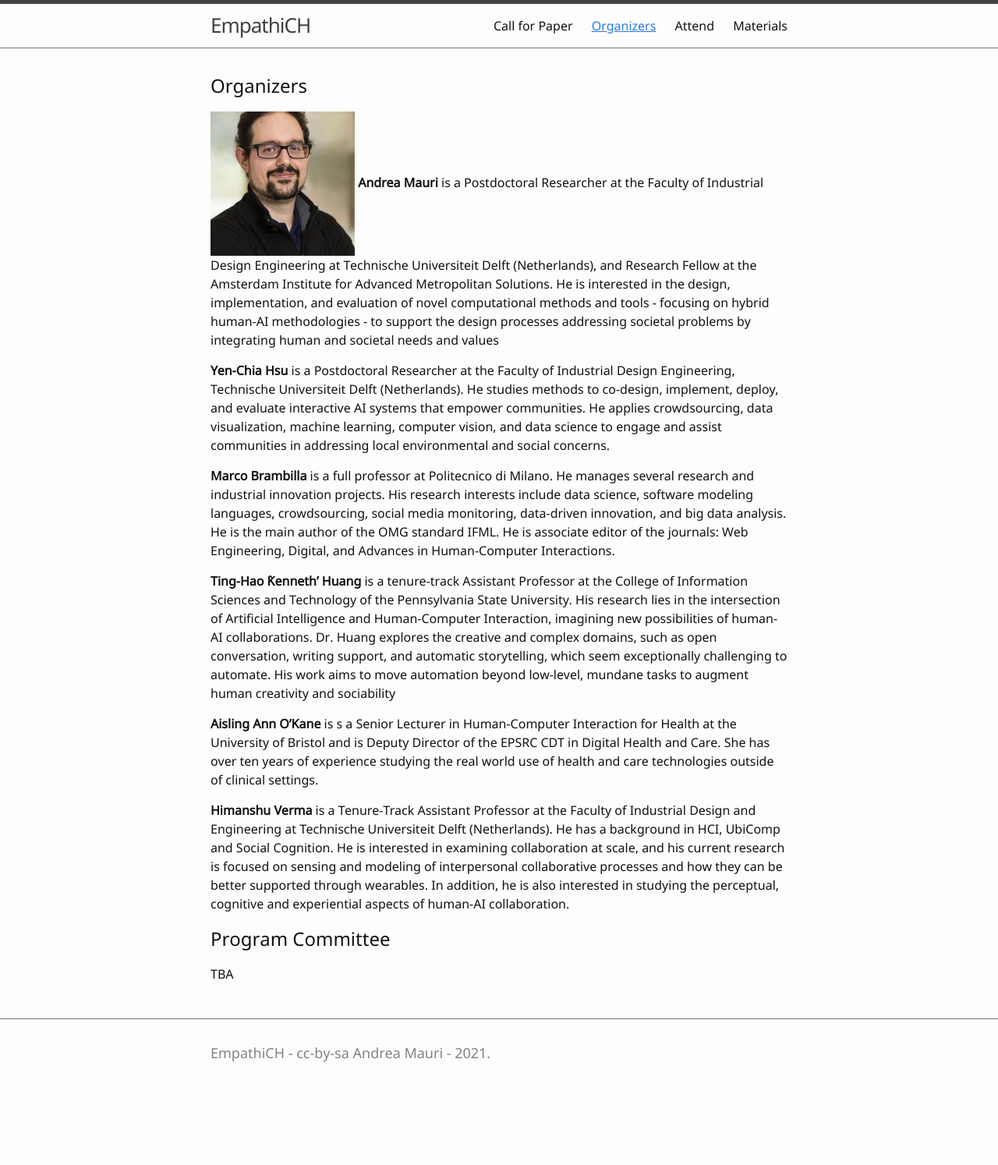
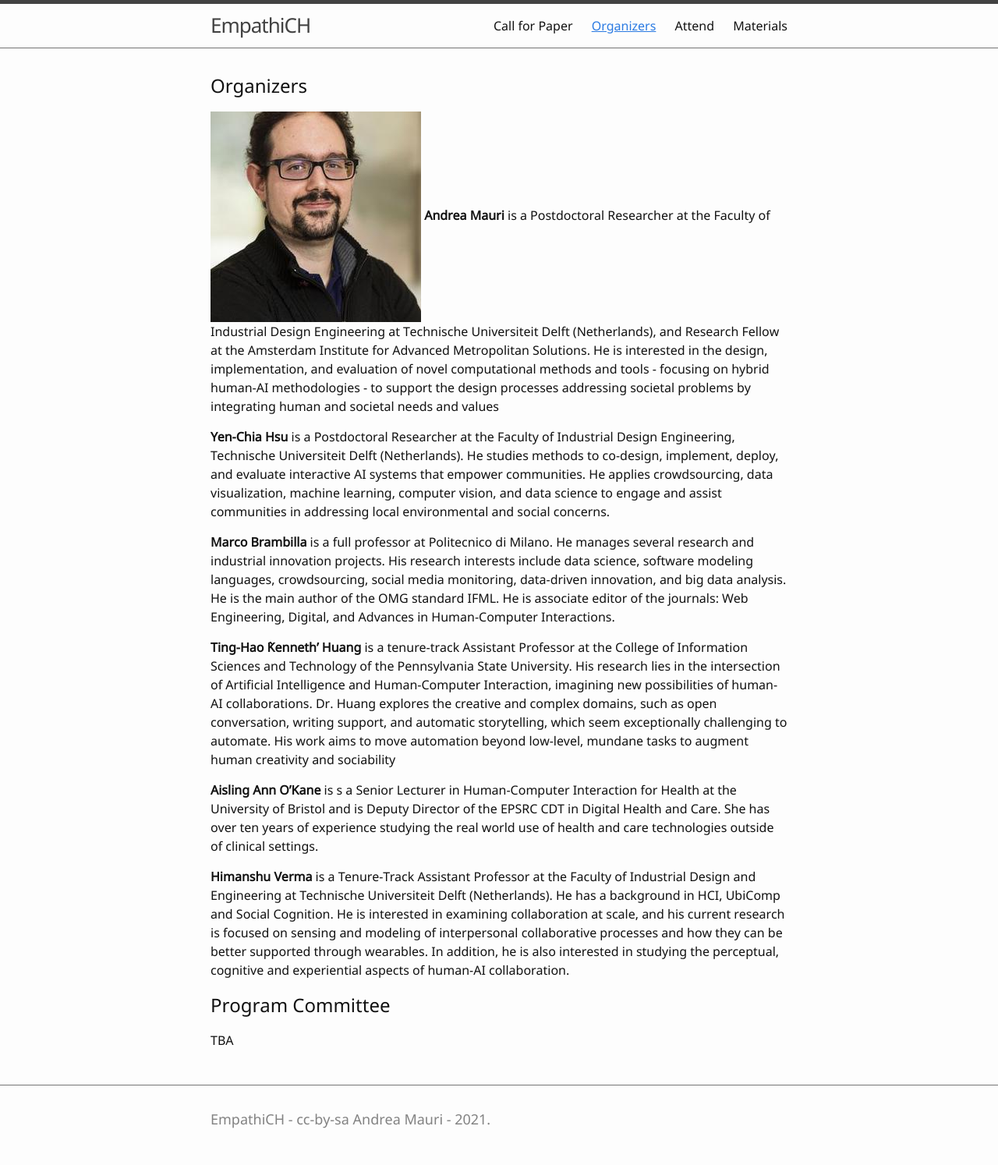
Before and after one commit to empathiCH/empathiCH.github.io, a Jekyll site: the page built from 1-organizers.md, in a window 1280 px wide. Shown: the whole page at 78% size. Built offline with Jekyll 4.4.1, drawn with Linux system fonts in a browser that asks for light colours; before the commit the page ends 1409 px from its top, so only the background shows below that.

Commit message:
adding pics

```diff
--- a/1-organizers.md
+++ b/1-organizers.md
@@ -5,7 +5,7 @@ nav: true
 
 ## Organizers
 
-![image](/images/andrea.jpg){: style="float: left"; margin-right: 10em; height="25%" width="25%"} **Andrea Mauri** is a Postdoctoral Researcher at the Faculty of Industrial Design Engineering at Technische Universiteit Delft (Netherlands), and Research Fellow at the Amsterdam Institute for Advanced Metropolitan Solutions. He is interested in the design, implementation, and evaluation of novel computational methods and tools - focusing on hybrid human-AI methodologies - to support the design processes addressing societal problems by integrating human and societal needs and values
+![image](/images/andrea.jpg){: "float: left;margin-right: 10px;height: 25%;width: 25%;"} **Andrea Mauri** is a Postdoctoral Researcher at the Faculty of Industrial Design Engineering at Technische Universiteit Delft (Netherlands), and Research Fellow at the Amsterdam Institute for Advanced Metropolitan Solutions. He is interested in the design, implementation, and evaluation of novel computational methods and tools - focusing on hybrid human-AI methodologies - to support the design processes addressing societal problems by integrating human and societal needs and values
 
 **Yen-Chia Hsu** is a Postdoctoral Researcher at the Faculty of Industrial Design Engineering, Technische Universiteit Delft (Netherlands). He studies methods to co-design, implement, deploy, and evaluate interactive AI systems that empower communities. He applies crowdsourcing, data visualization, machine learning, computer vision, and data science to engage and assist communities in addressing local environmental and social concerns.
 
```
